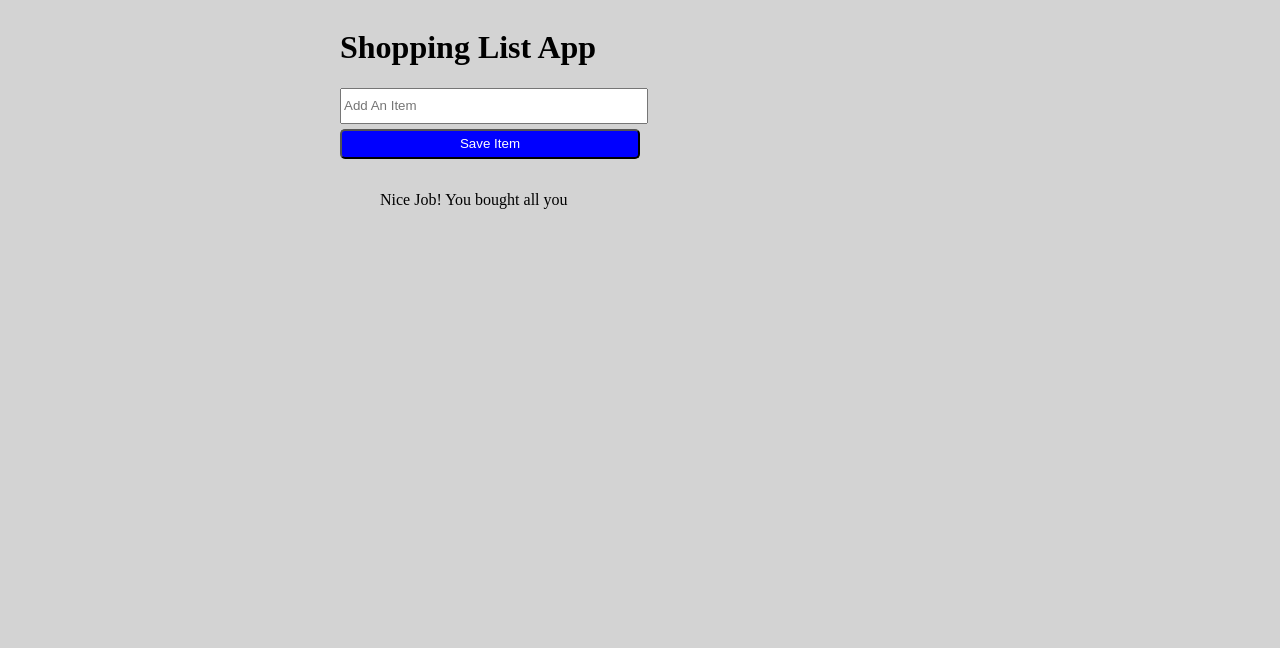
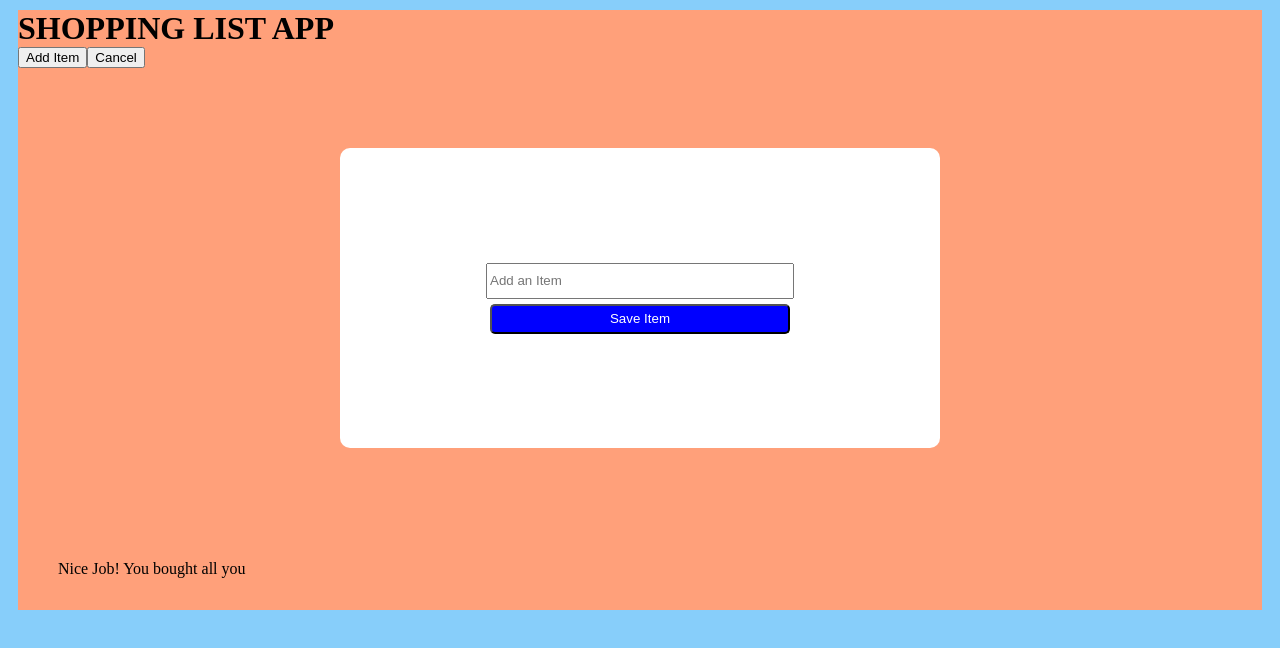
Before and after one commit to silvamha/Shopping-List-Solo-Project1, a Vue app: page / in a window 1280 px wide. Shown: the top 648 px of the page. Built offline with nearby package versions, Linux system fonts and the light colour scheme.

Commit message:
Refactor App.vue component and add Form.vue component

```diff
--- a/src/App.vue
+++ b/src/App.vue
@@ -1,7 +1,14 @@
 <template v-cloak>
-  <h1>{{ header }}</h1>
-  <input type="text" placeholder="Add An Item" v-model="newItem" @keyup.enter="saveItem" />
-  <button class="btn" @click="saveItem">Save Item</button>
+  <div class="header">
+    <h1>{{ header.toLocaleUpperCase() }}</h1>
+    <button v-if="state === 'default'" @click="changeState('edit')">Add Item</button>
+    <button @click="changeState('default')">Cancel</button>
+  </div>
+
+  <div if="state === 'edit'" class="add-item-form">
+    <input type="text" placeholder="Add an Item" v-model="newItem" @keyup.enter="saveItem" />
+    <button class="btn" @click="saveItem">Save Item</button>
+  </div>
   <ul>
     <p v-if="items.length === 0">Nice Job! You bought all you</p>
     <li v-for="item in items">{{ item }}</li>
@@ -13,8 +20,9 @@ export default {
   name: "App",
   data() {
     return {
+      state: 'default',
       header: "Shopping List App",
-      newItem: [],
+      newItem: '',
       items: [
         // 'Chicken',
         // 'Rice',
@@ -23,31 +31,51 @@ export default {
     }
   },
   methods: {
-    saveItem() {
-      this.items.push(this.newItem)
+    saveItem: function () {
+      this.items.unshift(this.newItem)
+      this.newItem = ''
+    },
+    changeState: function () {
+      this.state = newState
       this.newItem = ''
     }
   }
 }
 </script>
 
-<style>
+<style lang="css">
 body {
-  background-color: lightgray;
+  background-color: lightskyblue;
+}
+
+#app {
+  display: flex;
+  flex-direction: column;
+  margin: 10px;
+  height: 600px;
+  width: auto;
+  background-color: lightsalmon;
+}
+
+h1 {
+  margin: auto;
+}
+
+.add-item-form {
+  display: flex;
+  flex-direction: column;
+  align-items: center;
+  justify-content: center;
+  height: 300px;
+  width: 600px;
+  margin: auto;
+  background-color: white;
+  border-radius: 10px;
 }
 
 input {
   width: 300px;
   height: 30px;
-}
-
-#app {
-  display: flex;
-  flex-direction: column;
-  justify-items: center;
-  margin: auto;
-  height: 600px;
-  width: 600px;
 }
 
 .btn {
@@ -59,6 +87,11 @@ input {
   color: white;
 }
 
+li {
+  list-style: none;
+  font-size: 1.5em;
+}
+
 [v-cloak] {
   display: none;
 }
```
Also changed, not shown: src/components/Form.vue (added, +11 -0 lines).
